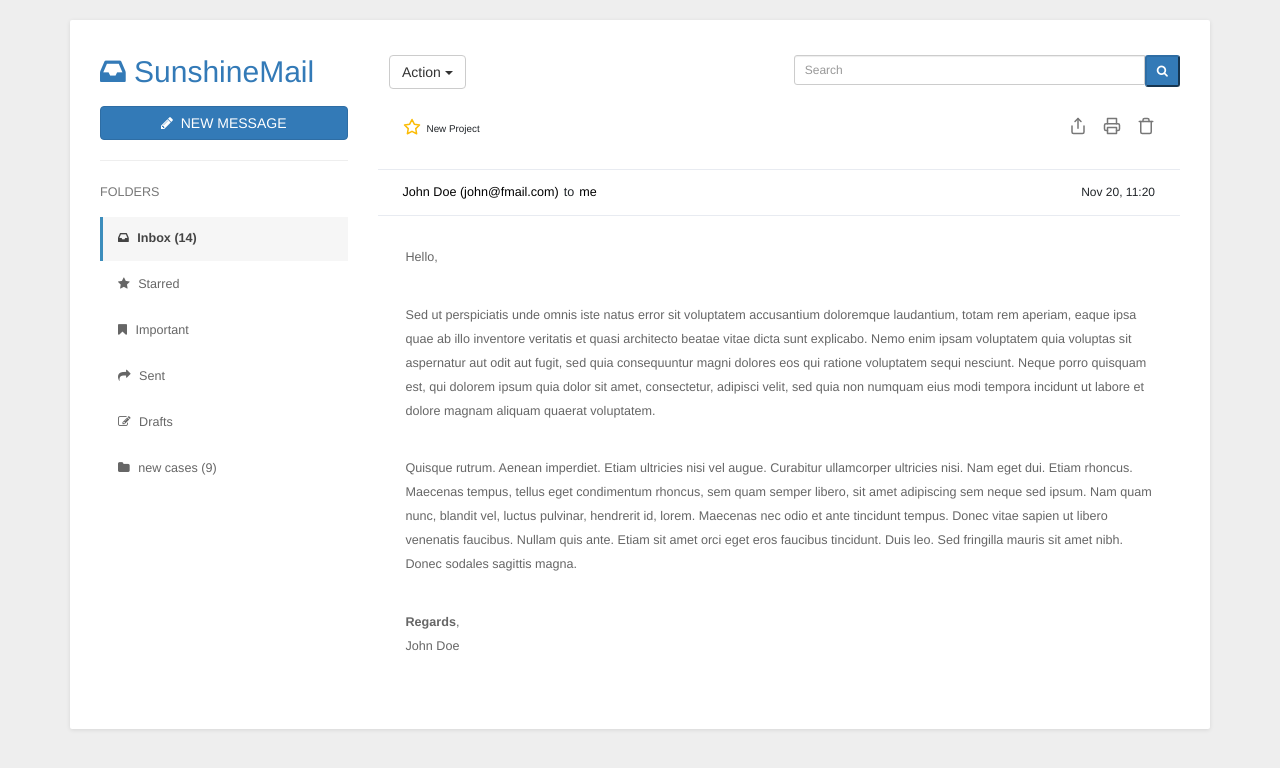
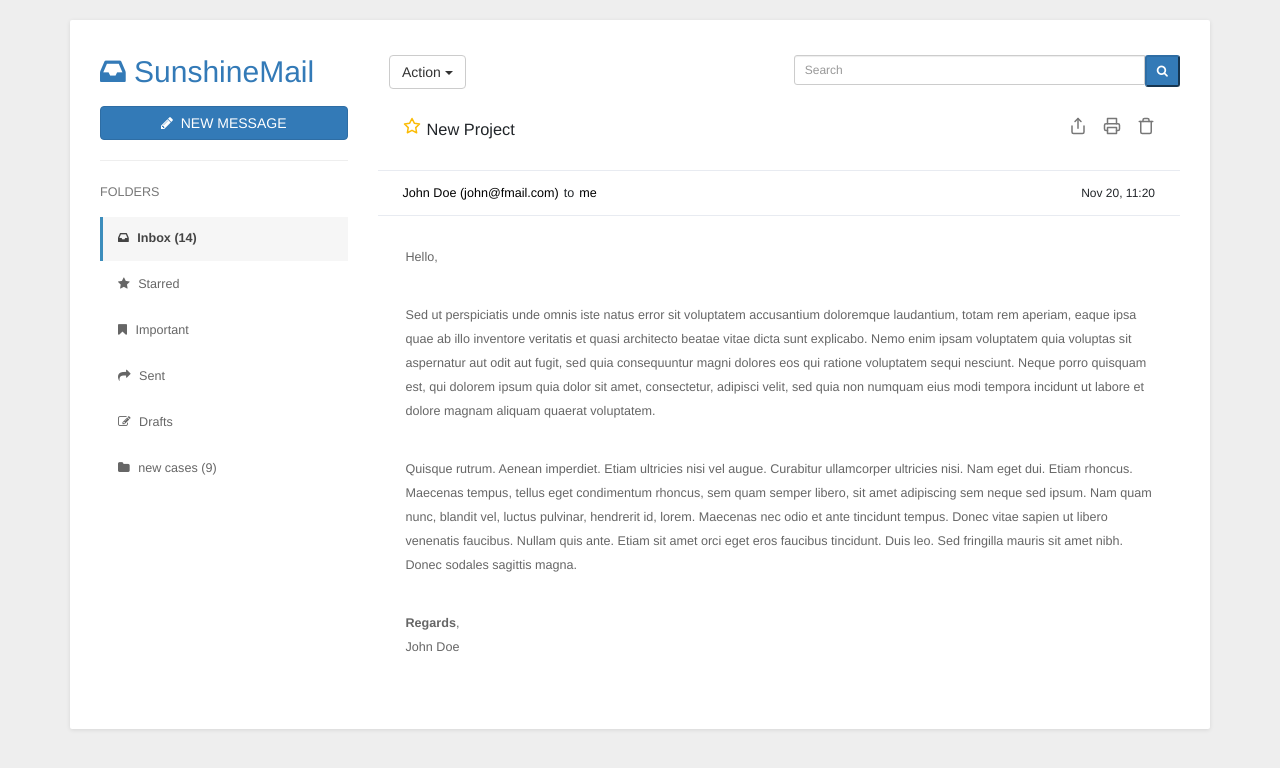
Before and after one commit to minestronesoprano/slp-creative, a plain HTML site: page asha-message.html in a window 1280 px wide. Drawn offline with nearby package versions, Linux system fonts and the light colour scheme.

Commit message:
final version of inbox and message template

```diff
--- a/asha-message.html
+++ b/asha-message.html
@@ -274,7 +274,7 @@
 
 .email-head-subject .title {
     display: block;
-    font-size: .99rem;
+    font-size: 1.3em;
 }
 
 .email-head-subject .title a.active .icon {
```
